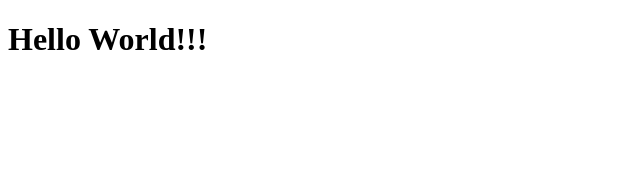
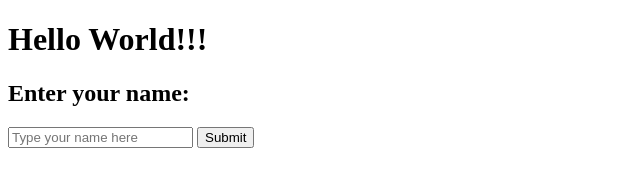
Before and after one commit to Deepakrajbr/sample-work, a plain HTML site: page index.html in a window 1280 px wide. Shown: the whole page, without its empty margins (0-640 px from the left). Drawn offline with Linux system fonts and the light colour scheme.

Commit message:
Just added a JS function to retrive a value and display

```diff
--- a/index.html
+++ b/index.html
@@ -7,5 +7,22 @@
 </head>
 <body>
     <h1>Hello World!!!</h1>
+
+    <h2>Enter your name:</h2>
+
+    <input type="text" id="userInput" placeholder="Type your name here">
+    <button onclick="sayHello()">Submit</button>
+
+    <h3 id="message"></h3>
+
+    <script>
+      function sayHello() {
+
+        let name = document.getElementById("userInput").value;
+
+
+        document.getElementById("message").innerText = "Hello " + name + "!";
+      }
+    </script>
 </body>
 </html>
```
